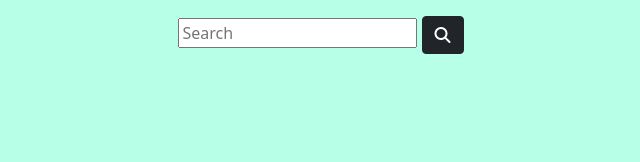
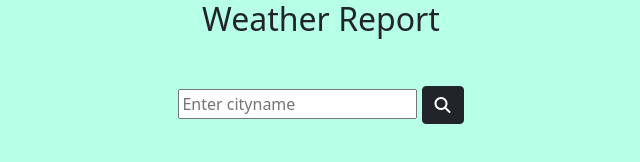
Before and after one commit to MeghaSajeev26/Weather-Report, a plain HTML site: page index.html in a window 1280 px wide. Shown: the whole page, without its empty margins (319-959 px from the left). Drawn offline with nearby package versions, Linux system fonts and the light colour scheme.

Commit message:
Update index.html

```diff
--- a/index.html
+++ b/index.html
@@ -18,8 +18,9 @@
 
     <div class="container-fluid">
       <center>
-      <div class="form-outline col-lg-3 col-md-4 col-sm-12 mt-3 mb-2">
-          <input type="text"  placeholder="Search" id="city">
+        <h2>Weather Report</h2>
+      <div class="form-outline col-lg-3 col-md-4 col-sm-12 mt-5 mb-2">
+          <input type="text"  placeholder="Enter cityname" id="city">
         <button type="button" class="btn btn-dark" onclick="fetchDetails()">
           <i class="fas fa-search"></i>
         </button>
```
